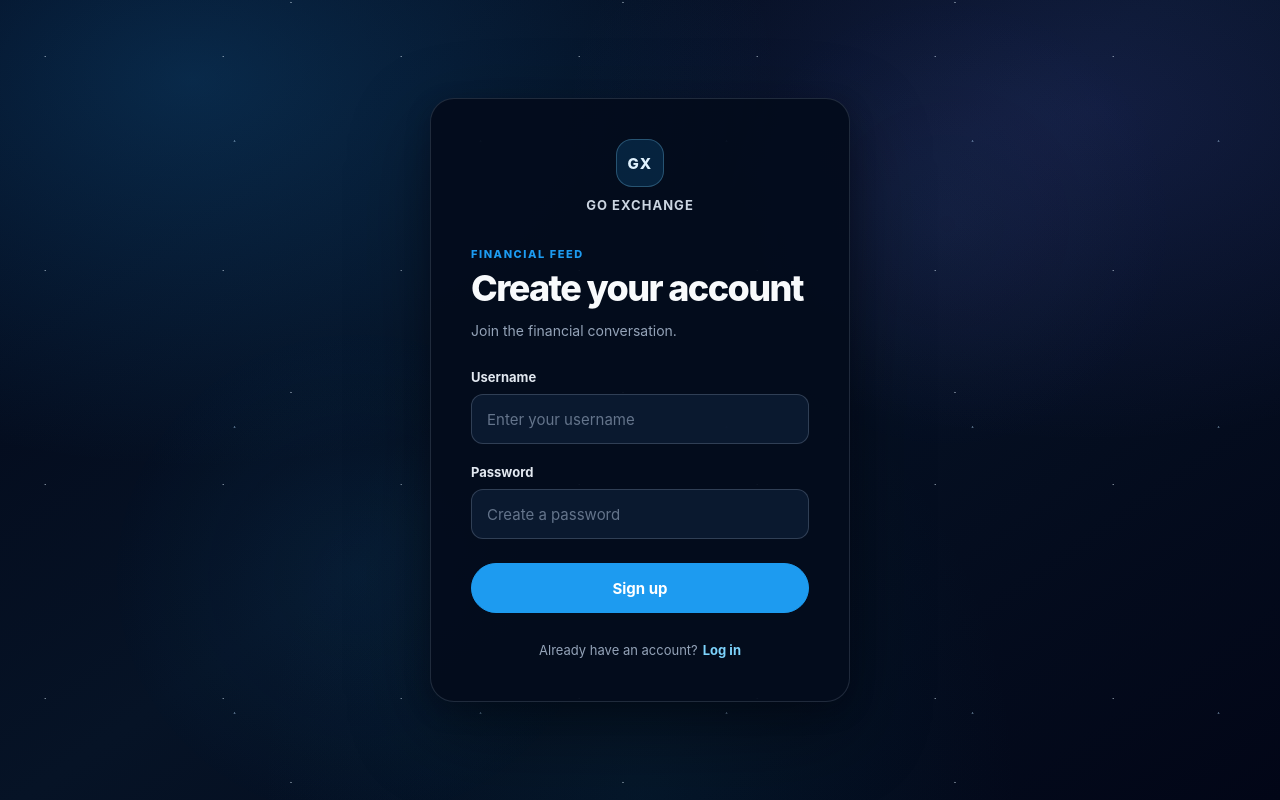
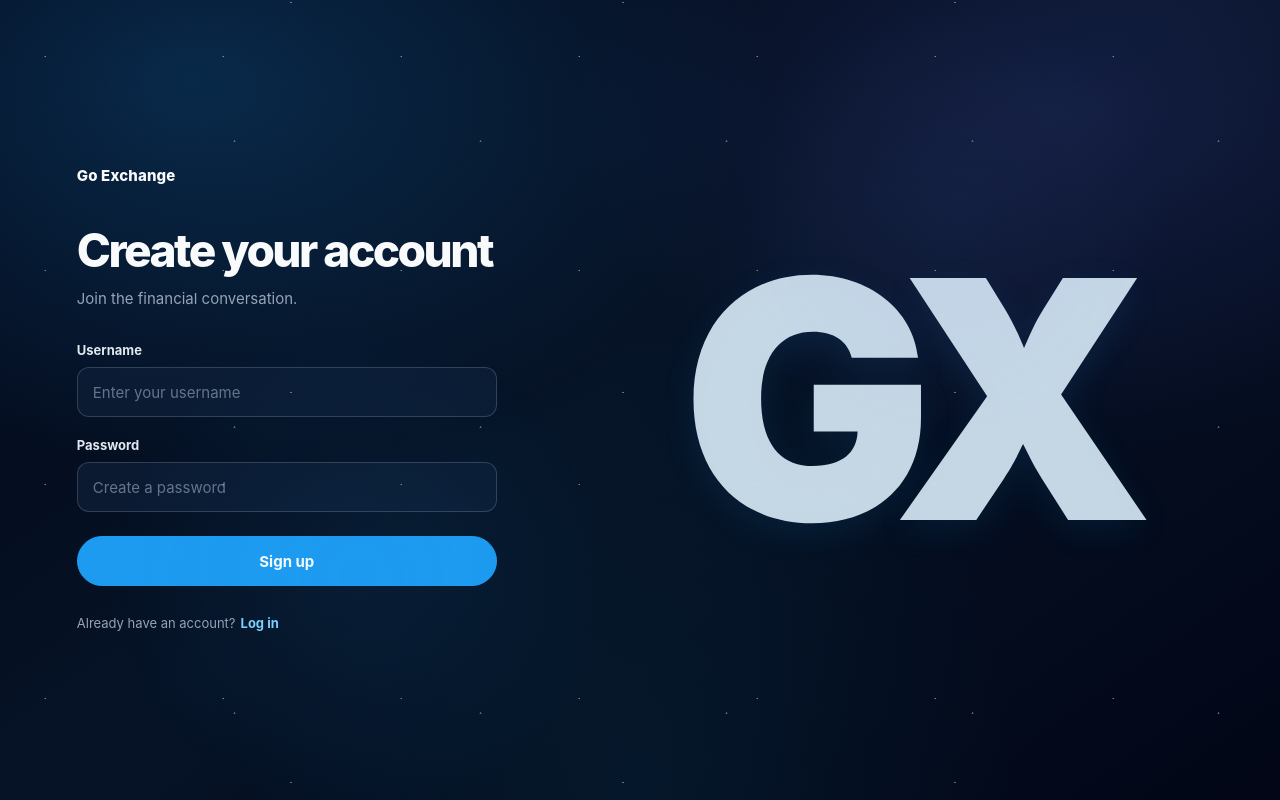
Before and after one commit to cc483858939-ops/exchange-platform, a Vue app in the folder Exchangeapp_frontend/: page /register in a window 1280 px wide. Built offline with nearby package versions, Linux system fonts and the light colour scheme; no server answers.

Commit message:
Refine authentication split layout

```diff
--- a/Exchangeapp_frontend/src/components/Login.vue
+++ b/Exchangeapp_frontend/src/components/Login.vue
@@ -1,13 +1,14 @@
 <template>
   <main class="auth-page">
-    <section class="auth-panel" aria-labelledby="login-title">
-      <div class="auth-brand">
-        <span class="auth-brand__mark" aria-hidden="true">GX</span>
-        <span class="auth-brand__name">Go Exchange</span>
-      </div>
+    <div class="auth-layout">
+      <section class="auth-content" aria-labelledby="login-title">
+        <div class="auth-brand">
+          <span class="auth-brand__mobile-mark" aria-hidden="true">GX</span>
+          <span class="auth-brand__name">Go Exchange</span>
+        </div>
 
       <header class="auth-heading">
-        <p class="auth-eyebrow">Financial feed</p>
+
         <h1 id="login-title">Welcome back</h1>
         <p>Sign in to continue to your financial feed.</p>
       </header>
@@ -59,7 +60,12 @@
         <span>Don't have an account?</span>
         <RouterLink :to="{ name: 'Register' }">Sign up</RouterLink>
       </p>
-    </section>
+      </section>
+
+      <div class="auth-visual" aria-hidden="true">
+        <span class="auth-visual__mark">GX</span>
+      </div>
+    </div>
   </main>
 </template>
 
@@ -121,7 +127,7 @@ const login = async () => {
   min-height: 100svh;
   place-items: center;
   overflow-x: hidden;
-  padding: clamp(24px, 5vw, 56px) 20px;
+  padding-inline: clamp(32px, 6vw, 96px);
   background:
     radial-gradient(ellipse at 15% 10%, rgba(29, 155, 240, 0.22), transparent 38%),
     radial-gradient(ellipse at 85% 14%, rgba(99, 102, 241, 0.14), transparent 34%),
@@ -155,29 +161,30 @@ const login = async () => {
   opacity: 0.9;
 }
 
-.auth-panel {
-  position: relative;
-  z-index: 1;
+.auth-layout {
+  display: grid;
+  width: min(100%, 1440px);
+  grid-template-columns: minmax(340px, 0.85fr) minmax(360px, 1.15fr);
+  align-items: center;
+  gap: clamp(40px, 6vw, 96px);
+}
+
+.auth-content {
   width: min(100%, 420px);
-  padding: clamp(28px, 5vw, 40px);
-  border: 1px solid rgba(148, 163, 184, 0.2);
-  border-radius: 24px;
-  background: rgba(4, 12, 28, 0.94);
-  box-shadow:
-    0 28px 80px rgba(0, 0, 0, 0.38),
-    0 8px 24px rgba(2, 6, 23, 0.28);
+  min-width: 0;
+  justify-self: start;
 }
 
 .auth-brand {
   display: grid;
-  justify-items: center;
+  justify-items: start;
   gap: 10px;
-  margin-bottom: 34px;
-  text-align: center;
+  margin-bottom: 42px;
+  text-align: left;
 }
 
-.auth-brand__mark {
-  display: grid;
+.auth-brand__mobile-mark {
+  display: none;
   width: 48px;
   height: 48px;
   place-items: center;
@@ -191,41 +198,50 @@ const login = async () => {
 }
 
 .auth-brand__name {
-  color: #cbd5e1;
-  font-size: 13px;
-  font-weight: 700;
-  letter-spacing: 0.08em;
-  text-transform: uppercase;
+  color: #f8fafc;
+  font-size: 15px;
+  font-weight: 800;
+  letter-spacing: 0.01em;
+}
+
+.auth-visual {
+  display: grid;
+  min-width: 0;
+  min-height: clamp(300px, 42vw, 560px);
+  place-items: center;
+  pointer-events: none;
+}
+
+.auth-visual__mark {
+  color: rgba(224, 242, 254, 0.88);
+  font-size: clamp(200px, 26vw, 420px);
+  font-weight: 900;
+  letter-spacing: -0.1em;
+  line-height: 0.78;
+  user-select: none;
+  white-space: nowrap;
+  text-shadow: 0 10px 34px rgba(29, 155, 240, 0.1);
 }
 
 .auth-heading {
-  margin-bottom: 28px;
-}
-
-.auth-eyebrow {
-  margin: 0 0 9px;
-  color: var(--color-accent);
-  font-size: 11px;
-  font-weight: 800;
-  letter-spacing: 0.14em;
-  text-transform: uppercase;
+  margin-bottom: 32px;
 }
 
 .auth-heading h1 {
   margin: 0;
   color: #f8fafc;
-  font-size: clamp(28px, 6vw, 36px);
+  font-size: clamp(36px, 4vw, 46px);
   font-weight: 780;
-  letter-spacing: -0.045em;
-  line-height: 1.05;
+  letter-spacing: -0.055em;
+  line-height: 1.02;
 }
 
 .auth-heading > p:last-child {
-  max-width: 30ch;
-  margin: 12px 0 0;
+  max-width: 34ch;
+  margin: 14px 0 0;
   color: #94a3b8;
-  font-size: 14px;
-  line-height: 1.55;
+  font-size: 15px;
+  line-height: 1.5;
 }
 
 .auth-form {
@@ -334,13 +350,13 @@ const login = async () => {
 .auth-switch {
   display: flex;
   flex-wrap: wrap;
-  justify-content: center;
+  justify-content: flex-start;
   gap: 5px;
   margin: 28px 0 0;
   color: #94a3b8;
   font-size: 13px;
   line-height: 1.5;
-  text-align: center;
+  text-align: left;
 }
 
 .auth-switch a {
@@ -356,24 +372,64 @@ const login = async () => {
   text-underline-offset: 3px;
 }
 
+@media (max-width: 899px) {
+  .auth-page {
+    place-items: start center;
+    padding-block: clamp(24px, 6vw, 48px);
+  }
+
+  .auth-layout {
+    width: min(100%, 420px);
+    grid-template-columns: minmax(0, 1fr);
+    margin-block: auto;
+  }
+
+  .auth-content {
+    width: 100%;
+    justify-self: stretch;
+  }
+
+  .auth-visual {
+    display: none;
+  }
+
+  .auth-brand {
+    justify-items: center;
+    margin-bottom: 32px;
+    text-align: center;
+  }
+
+  .auth-brand__mobile-mark {
+    display: grid;
+  }
+
+  .auth-heading h1 {
+    font-size: clamp(36px, 8vw, 44px);
+  }
+
+  .auth-switch {
+    justify-content: center;
+    text-align: center;
+  }
+}
+
 @media (max-width: 480px) {
   .auth-page {
-    align-items: start;
-    padding: max(24px, env(safe-area-inset-top)) 16px max(24px, env(safe-area-inset-bottom));
-  }
-
-  .auth-panel {
-    margin: auto 0;
-    padding: 28px 24px;
-    border-radius: 20px;
+    padding-inline: 16px;
+    padding-top: max(24px, env(safe-area-inset-top));
+    padding-bottom: max(24px, env(safe-area-inset-bottom));
   }
 
   .auth-brand {
     margin-bottom: 30px;
   }
 
+  .auth-heading {
+    margin-bottom: 28px;
+  }
+
   .auth-heading h1 {
-    font-size: 29px;
+    font-size: 36px;
   }
 }
 
--- a/Exchangeapp_frontend/src/components/Register.vue
+++ b/Exchangeapp_frontend/src/components/Register.vue
@@ -1,13 +1,14 @@
 <template>
   <main class="auth-page">
-    <section class="auth-panel" aria-labelledby="register-title">
-      <div class="auth-brand">
-        <span class="auth-brand__mark" aria-hidden="true">GX</span>
-        <span class="auth-brand__name">Go Exchange</span>
-      </div>
+    <div class="auth-layout">
+      <section class="auth-content" aria-labelledby="register-title">
+        <div class="auth-brand">
+          <span class="auth-brand__mobile-mark" aria-hidden="true">GX</span>
+          <span class="auth-brand__name">Go Exchange</span>
+        </div>
 
       <header class="auth-heading">
-        <p class="auth-eyebrow">Financial feed</p>
+
         <h1 id="register-title">Create your account</h1>
         <p>Join the financial conversation.</p>
       </header>
@@ -59,7 +60,12 @@
         <span>Already have an account?</span>
         <RouterLink :to="{ name: 'Login' }">Log in</RouterLink>
       </p>
-    </section>
+      </section>
+
+      <div class="auth-visual" aria-hidden="true">
+        <span class="auth-visual__mark">GX</span>
+      </div>
+    </div>
   </main>
 </template>
 
@@ -124,7 +130,7 @@ const register = async () => {
   min-height: 100svh;
   place-items: center;
   overflow-x: hidden;
-  padding: clamp(24px, 5vw, 56px) 20px;
+  padding-inline: clamp(32px, 6vw, 96px);
   background:
     radial-gradient(ellipse at 15% 10%, rgba(29, 155, 240, 0.22), transparent 38%),
     radial-gradient(ellipse at 85% 14%, rgba(99, 102, 241, 0.14), transparent 34%),
@@ -158,29 +164,30 @@ const register = async () => {
   opacity: 0.9;
 }
 
-.auth-panel {
-  position: relative;
-  z-index: 1;
+.auth-layout {
+  display: grid;
+  width: min(100%, 1440px);
+  grid-template-columns: minmax(340px, 0.85fr) minmax(360px, 1.15fr);
+  align-items: center;
+  gap: clamp(40px, 6vw, 96px);
+}
+
+.auth-content {
   width: min(100%, 420px);
-  padding: clamp(28px, 5vw, 40px);
-  border: 1px solid rgba(148, 163, 184, 0.2);
-  border-radius: 24px;
-  background: rgba(4, 12, 28, 0.94);
-  box-shadow:
-    0 28px 80px rgba(0, 0, 0, 0.38),
-    0 8px 24px rgba(2, 6, 23, 0.28);
+  min-width: 0;
+  justify-self: start;
 }
 
 .auth-brand {
   display: grid;
-  justify-items: center;
+  justify-items: start;
   gap: 10px;
-  margin-bottom: 34px;
-  text-align: center;
+  margin-bottom: 42px;
+  text-align: left;
 }
 
-.auth-brand__mark {
-  display: grid;
+.auth-brand__mobile-mark {
+  display: none;
   width: 48px;
   height: 48px;
   place-items: center;
@@ -194,41 +201,50 @@ const register = async () => {
 }
 
 .auth-brand__name {
-  color: #cbd5e1;
-  font-size: 13px;
-  font-weight: 700;
-  letter-spacing: 0.08em;
-  text-transform: uppercase;
+  color: #f8fafc;
+  font-size: 15px;
+  font-weight: 800;
+  letter-spacing: 0.01em;
+}
+
+.auth-visual {
+  display: grid;
+  min-width: 0;
+  min-height: clamp(300px, 42vw, 560px);
+  place-items: center;
+  pointer-events: none;
+}
+
+.auth-visual__mark {
+  color: rgba(224, 242, 254, 0.88);
+  font-size: clamp(200px, 26vw, 420px);
+  font-weight: 900;
+  letter-spacing: -0.1em;
+  line-height: 0.78;
+  user-select: none;
+  white-space: nowrap;
+  text-shadow: 0 10px 34px rgba(29, 155, 240, 0.1);
 }
 
 .auth-heading {
-  margin-bottom: 28px;
-}
-
-.auth-eyebrow {
-  margin: 0 0 9px;
-  color: var(--color-accent);
-  font-size: 11px;
-  font-weight: 800;
-  letter-spacing: 0.14em;
-  text-transform: uppercase;
+  margin-bottom: 32px;
 }
 
 .auth-heading h1 {
   margin: 0;
   color: #f8fafc;
-  font-size: clamp(28px, 6vw, 36px);
+  font-size: clamp(36px, 4vw, 46px);
   font-weight: 780;
-  letter-spacing: -0.045em;
-  line-height: 1.05;
+  letter-spacing: -0.055em;
+  line-height: 1.02;
 }
 
 .auth-heading > p:last-child {
-  max-width: 30ch;
-  margin: 12px 0 0;
+  max-width: 34ch;
+  margin: 14px 0 0;
   color: #94a3b8;
-  font-size: 14px;
-  line-height: 1.55;
+  font-size: 15px;
+  line-height: 1.5;
 }
 
 .auth-form {
@@ -337,13 +353,13 @@ const register = async () => {
 .auth-switch {
   display: flex;
   flex-wrap: wrap;
-  justify-content: center;
+  justify-content: flex-start;
   gap: 5px;
   margin: 28px 0 0;
   color: #94a3b8;
   font-size: 13px;
   line-height: 1.5;
-  text-align: center;
+  text-align: left;
 }
 
 .auth-switch a {
@@ -359,24 +375,64 @@ const register = async () => {
   text-underline-offset: 3px;
 }
 
+@media (max-width: 899px) {
+  .auth-page {
+    place-items: start center;
+    padding-block: clamp(24px, 6vw, 48px);
+  }
+
+  .auth-layout {
+    width: min(100%, 420px);
+    grid-template-columns: minmax(0, 1fr);
+    margin-block: auto;
+  }
+
+  .auth-content {
+    width: 100%;
+    justify-self: stretch;
+  }
+
+  .auth-visual {
+    display: none;
+  }
+
+  .auth-brand {
+    justify-items: center;
+    margin-bottom: 32px;
+    text-align: center;
+  }
+
+  .auth-brand__mobile-mark {
+    display: grid;
+  }
+
+  .auth-heading h1 {
+    font-size: clamp(36px, 8vw, 44px);
+  }
+
+  .auth-switch {
+    justify-content: center;
+    text-align: center;
+  }
+}
+
 @media (max-width: 480px) {
   .auth-page {
-    align-items: start;
-    padding: max(24px, env(safe-area-inset-top)) 16px max(24px, env(safe-area-inset-bottom));
-  }
-
-  .auth-panel {
-    margin: auto 0;
-    padding: 28px 24px;
-    border-radius: 20px;
+    padding-inline: 16px;
+    padding-top: max(24px, env(safe-area-inset-top));
+    padding-bottom: max(24px, env(safe-area-inset-bottom));
   }
 
   .auth-brand {
     margin-bottom: 30px;
   }
 
+  .auth-heading {
+    margin-bottom: 28px;
+  }
+
   .auth-heading h1 {
-    font-size: 29px;
+    font-size: 36px;
   }
 }
 
```
